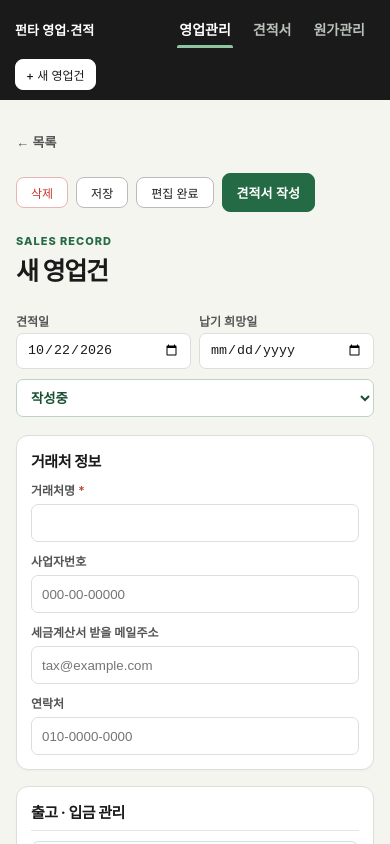
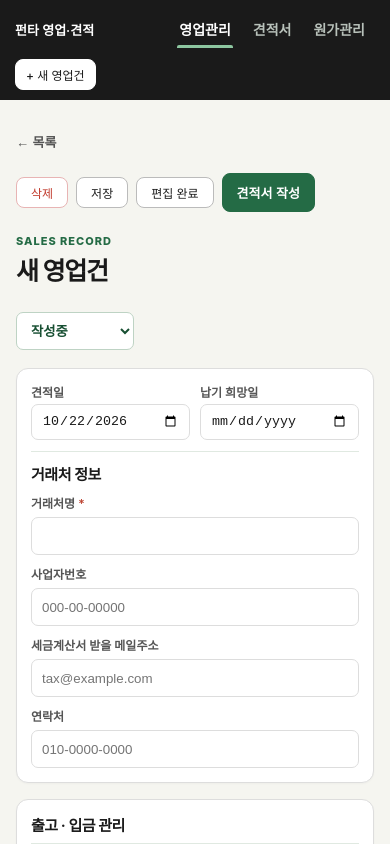
Before and after one commit to gihoan1209-lgtm/funtastic-quote, a Next.js app: page / in a window 390 px wide. Both pictures are taken after a click on the button "첫 영업건 등록". Shown: the top 844 px of the page. Built offline with nearby package versions, Linux system fonts and the light colour scheme.

Commit message:
Move sales dates above client details

```diff
--- a/app/globals.css
+++ b/app/globals.css
@@ -450,8 +450,7 @@ body {
 .back-button { padding: 4px 0; color: var(--text2); border: 0; background: transparent; font-size: 13px; font-weight: 600; }
 .back-button:hover { color: var(--text); }
 .sales-detail-title { margin-bottom: 18px; text-align: left; }
-.sales-title-tools { display: flex; align-items: flex-end; justify-content: flex-end; gap: 10px; }
-.sales-date-strip { display: grid; grid-template-columns: repeat(2, minmax(140px, 165px)); gap: 8px; }
+.sales-date-strip { display: grid; grid-template-columns: repeat(2, minmax(0, 1fr)); gap: 10px; }
 .sales-date-strip .field { gap: 4px; }
 .sales-date-strip input { min-height: 36px; }
 .status-select { min-width: 118px; color: var(--green-dark); border-color: #bed3c4; font-weight: 700; }
@@ -480,6 +479,7 @@ body {
 .check-label input, .vat-toggle input, .quote-vat input { width: 14px; height: 14px; accent-color: var(--green); }
 
 .sales-core-card, .tracking-card { padding: 14px; }
+.sales-core-date-strip { margin-bottom: 11px; padding-bottom: 11px; border-bottom: 1px solid #e0e9e1; }
 .sales-core-heading { margin-bottom: 10px; }
 .sales-core-heading h2, .tracking-card-header h2 { margin: 0; font-size: 15px; letter-spacing: -0.03em; }
 .sales-core-fields { grid-template-columns: repeat(2, minmax(0, 1fr)); align-items: end; gap: 10px 12px; }
@@ -718,8 +718,6 @@ body {
   .sales-heading-actions, .status-select, .back-button { position: static; }
   .sales-heading-actions, .sales-detail-actions { justify-content: flex-start; }
   .sales-heading h1, .sales-detail-title h1 { font-size: 25px; }
-  .sales-title-tools { width: 100%; justify-content: space-between; }
-  .sales-date-strip { flex: 1 1 auto; grid-template-columns: repeat(2, minmax(0, 1fr)); }
   .form-card { padding: 16px; }
   .form-card-heading { align-items: flex-start; flex-direction: column; }
   .form-card-actions { justify-content: flex-start; }
@@ -733,9 +731,6 @@ body {
 }
 
 @media (max-width: 520px) {
-  .sales-title-tools { align-items: stretch; flex-direction: column; }
-  .sales-date-strip { width: 100%; }
-  .status-select { width: 100%; }
   .sales-core-fields { grid-template-columns: 1fr; }
   .tracking-row-top { grid-template-columns: minmax(0, 1fr) auto; }
   .tracking-status-buttons { grid-column: 1 / -1; grid-row: 2; }
--- a/app/page.js
+++ b/app/page.js
@@ -910,19 +910,17 @@ export default function QuotePage() {
                 <fieldset disabled={!salesEditMode}>
               <section className="sales-detail-title">
                 <div><p className="eyebrow">SALES RECORD</p><h1>{selectedSale.clientName || '새 영업건'}</h1></div>
-                <div className="sales-title-tools">
-                  <div className="sales-date-strip">
-                    <label className="field"><span>견적일</span><input type="date" value={selectedSale.quoteDate} onClick={openNativeDatePicker} onChange={(event) => updateSaleField('quoteDate', event.target.value)} /></label>
-                    <label className="field"><span>납기 희망일</span><input type="date" value={selectedSale.requestedDueDate} onClick={openNativeDatePicker} onChange={(event) => updateSaleField('requestedDueDate', event.target.value)} /></label>
-                  </div>
-                  <select className="status-select" value={selectedSale.status} onChange={(event) => updateSaleField('status', event.target.value)} aria-label="영업 상태">
-                    {Object.entries(SALE_STATUS).map(([value, status]) => <option key={value} value={value}>{status.label}</option>)}
-                  </select>
-                </div>
+                <select className="status-select" value={selectedSale.status} onChange={(event) => updateSaleField('status', event.target.value)} aria-label="영업 상태">
+                  {Object.entries(SALE_STATUS).map(([value, status]) => <option key={value} value={value}>{status.label}</option>)}
+                </select>
               </section>
 
               <div className="sales-record-overview">
                 <section className="form-card sales-core-card">
+                  <div className="sales-date-strip sales-core-date-strip">
+                    <label className="field"><span>견적일</span><input type="date" value={selectedSale.quoteDate} onClick={openNativeDatePicker} onChange={(event) => updateSaleField('quoteDate', event.target.value)} /></label>
+                    <label className="field"><span>납기 희망일</span><input type="date" value={selectedSale.requestedDueDate} onClick={openNativeDatePicker} onChange={(event) => updateSaleField('requestedDueDate', event.target.value)} /></label>
+                  </div>
                   <div className="sales-core-heading"><h2>거래처 정보</h2></div>
                   <div className="form-fields sales-core-fields">
                     <label className="field"><span>거래처명 <em>*</em></span><input value={selectedSale.clientName} onChange={(event) => updateSaleField('clientName', event.target.value)} /></label>
```
